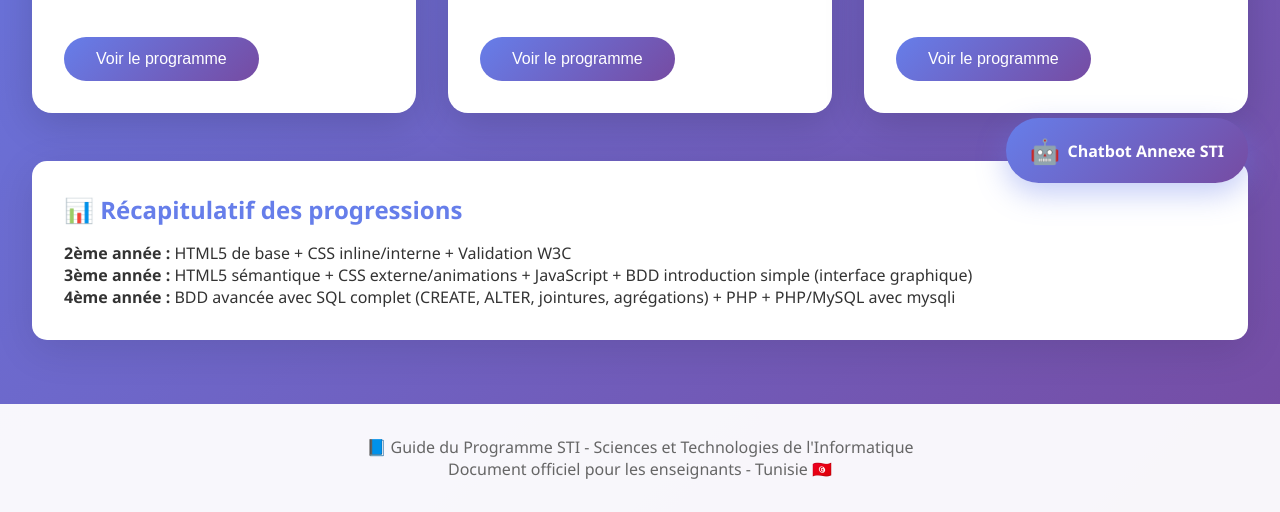
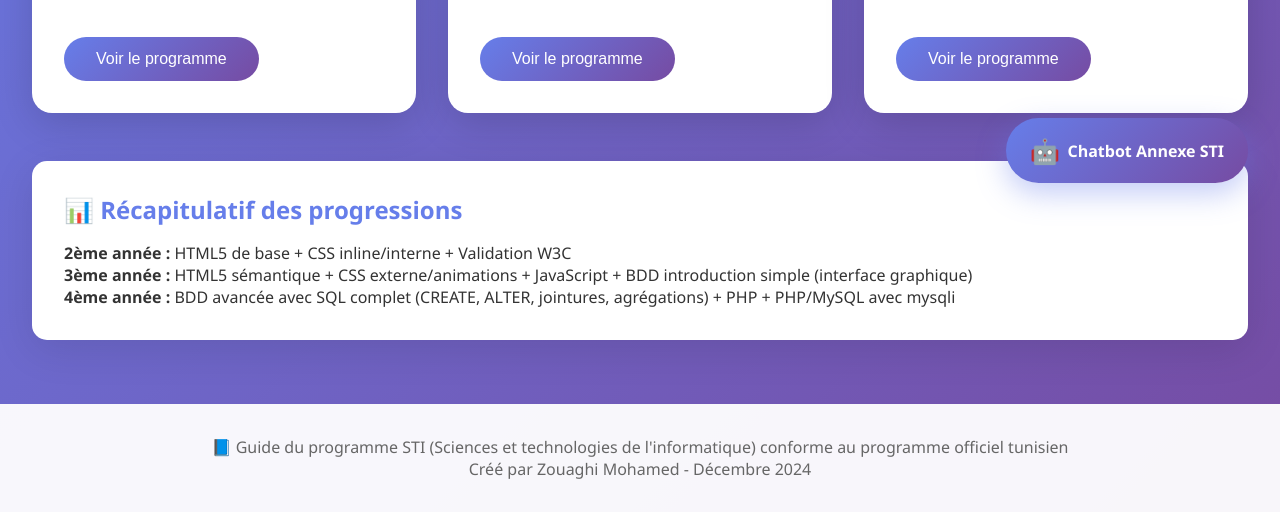
Before and after one commit to mo7amedzouaghi/guideSTI, a plain HTML site: page index.html in a window 1280 px wide. Shown: the part 585-1097 px from the top of the page. Drawn offline with Linux system fonts and the light colour scheme.

Commit message:
Update index.html

```diff
--- a/index.html
+++ b/index.html
@@ -1308,8 +1308,9 @@ mysqli_close($conn);
     </div>
 
     <footer>
-        <p>📘 Guide du Programme STI - Sciences et Technologies de l'Informatique</p>
-        <p>Document officiel pour les enseignants - Tunisie 🇹🇳</p>
+        <p>📘 Guide du programme STI (Sciences et technologies de l'informatique) conforme au programme officiel tunisien</p>
+     <p class="creator">Créé par <span class="creator-name">Zouaghi Mohamed</span> - Décembre 2024</p>
+
     </footer>
 
     <a href="https://mo7amedzouaghi.github.io/annexe4STITN/" target="_blank" class="chatbot-link">
```
